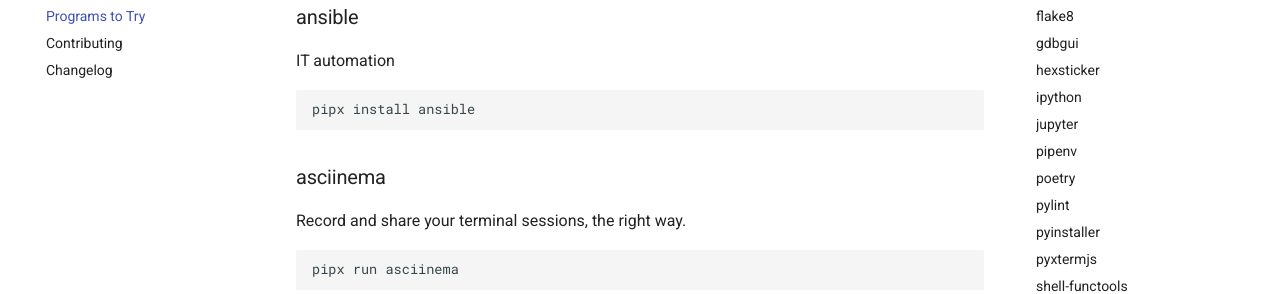
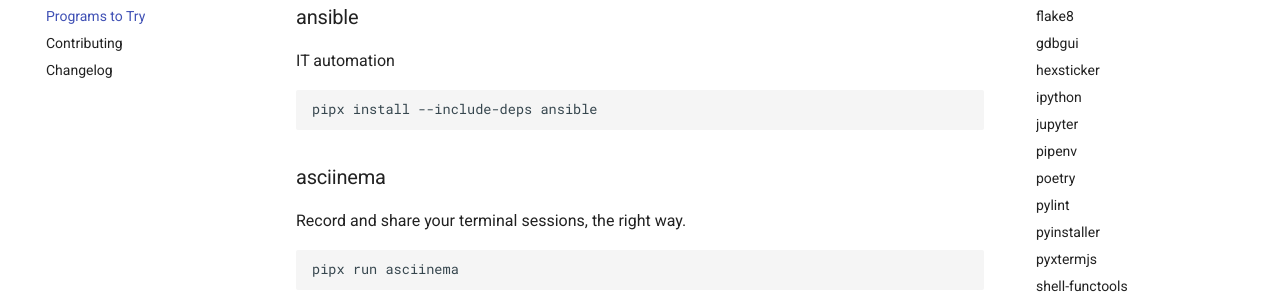
Before and after one commit to pypa/pipx, an MkDocs documentation site: the page built from docs/programs-to-try.md, in a window 1280 px wide and 900 px high. Shown: the part 337-631 px from the top of the window. Built offline with MkDocs 1.6.1 and Material for MkDocs 9.7.7, drawn with Linux system fonts in a browser that asks for light colours; comment, search, counter and statistics services are not loaded.

Commit message:
Add --include-deps to ansible install command in "Programs to Try" doc (#742)

````diff
--- a/docs/programs-to-try.md
+++ b/docs/programs-to-try.md
@@ -7,7 +7,7 @@
 IT automation
 
 ```
-pipx install ansible
+pipx install --include-deps ansible
 ```
 
 ### asciinema
````
Also changed, not shown: docs/changelog.md (+1 -0 lines).
